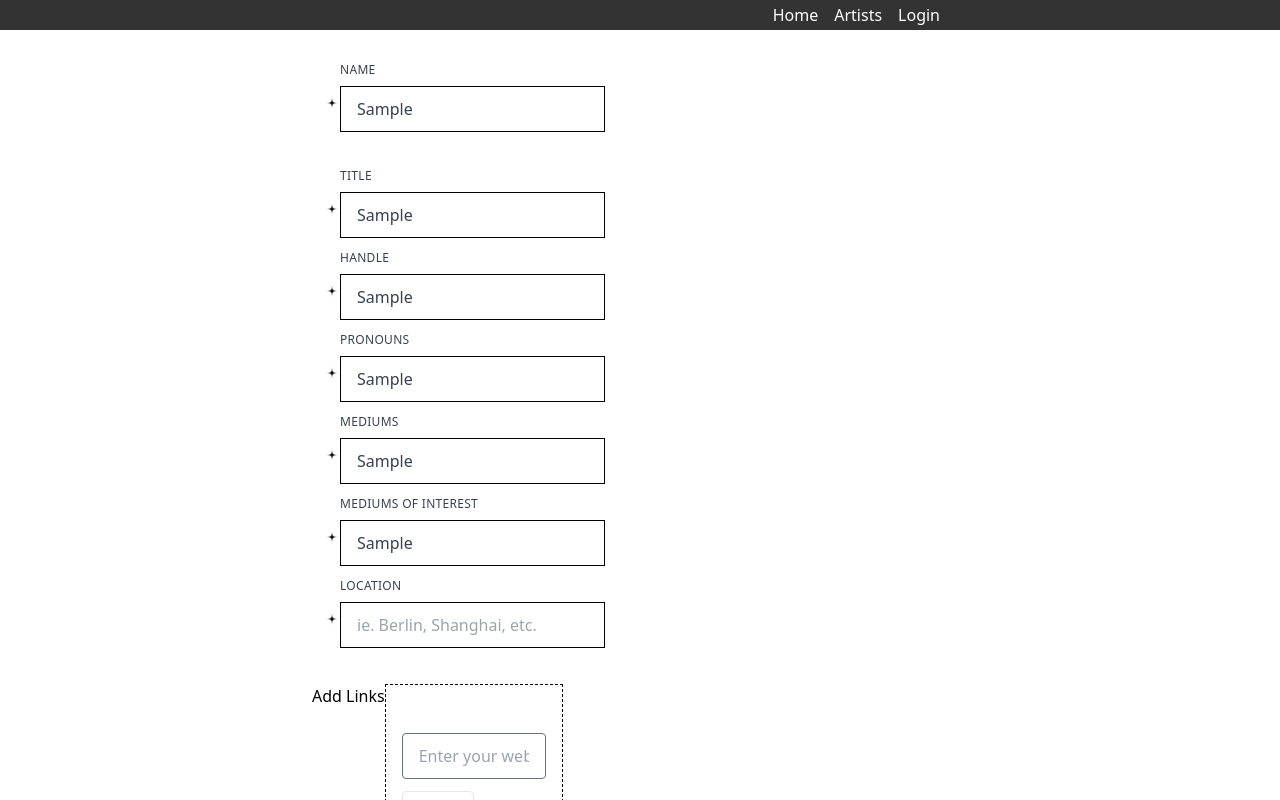
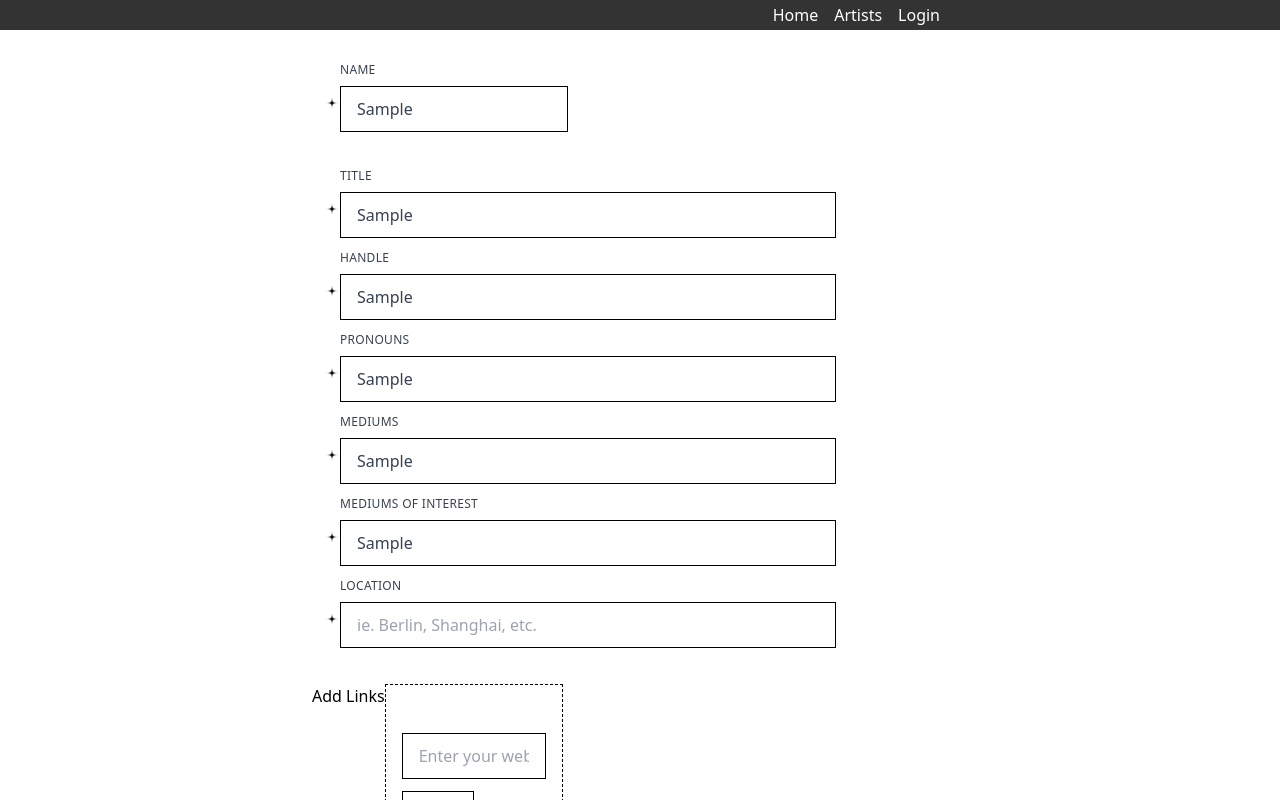
Before and after one commit to outputfield/outputfield_deprecated, a Next.js app: page /sign-up in a window 1280 px wide. Both pictures are taken after typing "Sample", "Sample", "Sample", "Sample", "Sample", "Sample" into the empty fields and a click on the button "+ ADD". Shown: the top 800 px of the page. Built offline with nearby package versions, Linux system fonts and the light colour scheme; no server answers.

Commit message:
icon prop on formInput, styling on FormInput, WIP fixing tabview height

```diff
--- a/components/formInput.tsx
+++ b/components/formInput.tsx
@@ -4,28 +4,31 @@ import { Path, UseFormRegister } from 'react-hook-form'
 import { ISignUpInputs } from './profileForm'
 
 type InputProps = {
-  label: Path<ISignUpInputs>;
   register: UseFormRegister<ISignUpInputs>;
+  name: string;
   placeholder?: string;
+  type?: string;
+  label?: Path<ISignUpInputs>;
   required?: boolean;
-  className?: string;
-  type?: string;
   disabled?: boolean;
+  icon?: boolean;
 };
 
 export default function FormInput({
   label,
   register,
+  name,
   placeholder,
   required,
   type,
   disabled,
+  icon,
   ...restProps
 }: InputProps) {
   return (
     <div className="flex w-full">
-      <Image src='/fourpointstar.svg' alt='star' width='16' height='16' />
-      <span>
+      {icon && <Image src='/fourpointstar.svg' alt='star' width='16' height='16' />}
+      <span className="w-full block">
         {label && (
           <label
             htmlFor={label}
@@ -36,14 +39,13 @@ export default function FormInput({
         <input
           id={label}
           disabled={disabled || false}
-          className="appearance-none block text-gray-700 border border-black py-3 px-4 mb-3 leading-tight focus:outline-none focus:bg-white"
+          className="w-full appearance-none text-gray-700 border border-black py-3 px-4 mb-3 leading-tight focus:outline-none focus:bg-white"
           placeholder={placeholder || ''}
           type={type || ''}
           {...restProps}
-          {...register(label, { required })}
+          {...register(name, { required })}
         />
       </span>
-
     </div>
   )
 }
--- a/components/profileForm.tsx
+++ b/components/profileForm.tsx
@@ -1,6 +1,6 @@
 import React, { useCallback, useReducer, useState, BaseSyntheticEvent } from 'react'
 import { useForm, useFieldArray, SubmitHandler } from 'react-hook-form'
-import Input from './formInput'
+import FormInput from './formInput'
 import { Button } from './button/button.component'
 import DropzoneComponent from './dropzoneComponent'
 import TabView from './tabView/tabView.component'
@@ -97,9 +97,7 @@ export default function ProfileForm({ onSubmit, isSubmitting, profile }: Props)
         <div className="fixed inset-0 flex items-center justify-center ">
           {/* The actual dialog panel  */}
           <Dialog.Panel className="mx-auto max-w-sm bg-white min-h-screen min-w-full">
-            {/* <Dialog.Title>Complete your order</Dialog.Title> */}
-
-            <div className="mt-0 sm:mt-0 sm:ml-4 flex justify-between border-b border-black border-dashed px-4 pb-4">
+            <div className="mt-2 sm:ml-4 flex justify-between px-4 pb-4">
               <button onClick={(e) => {
                 e.preventDefault()
                 setUploadOpen(false)
@@ -107,11 +105,9 @@ export default function ProfileForm({ onSubmit, isSubmitting, profile }: Props)
                 <Image src="/closeIcon.svg" alt="close" width={16} height={16} />
               </button>
             </div>
-            <div className="my-5 text-center">
-
+            <div className='mb-4 px-5 py-8 border-y border-black border-dashed h-full'>
               <TabView headers={['Upload', 'Embed']}>
-                <div className='UploadPanel'>
-
+                <div className="text-center">
                    We currently support:
                   <br /><br />
                   <ul>
@@ -120,9 +116,9 @@ export default function ProfileForm({ onSubmit, isSubmitting, profile }: Props)
                   <br />
                   <MemoDropzoneComponent uploadNum={uploadNum} />
                 </div>
-                <div className="EmbedPanel">
-                  {/* <Input placeholder="Link Youtuboe, Vime, SoundCloud, etc." label={`links.${uploadNum}.url`} {...register(`links.${uploadNum}.url`)} />
-          <Input placeholder="label" label={`links.${uploadNum}.label`} {...register(`links.${uploadNum}.label`)} /> */}
+                <div className="text-center">
+                  <FormInput register={register} placeholder="Link Youtuboe, Vime, SoundCloud, etc." name={`links.${uploadNum}.url`} />
+                  <FormInput register={register} placeholder="label" name={`links.${uploadNum}.label`} />
                   <Button>Embed</Button>
                 </div>
               </TabView>
@@ -135,13 +131,14 @@ export default function ProfileForm({ onSubmit, isSubmitting, profile }: Props)
         ((data: any, e: BaseSyntheticEvent) => onSubmit(e, data, Object.values(state))) as SubmitHandler<ISignUpInputs>)} className="w-full max-w-lg">
         <div className="flex flex-wrap -mx-3 mb-6">
           <div className="w-full md:w-1/2 px-3 mb-6 md:mb-0">
-            <Input
+            <FormInput
               register={register}
+              name="Name"
               label="Name"
               placeholder="Enter your name"
               type="text"
               required
-              // {...register("Name", { required: true })}
+              icon
             />
             {errors['Name'] && (
               <p className="text-red-500 text-xs italic">
@@ -152,45 +149,57 @@ export default function ProfileForm({ onSubmit, isSubmitting, profile }: Props)
         </div>
         <div className="flex flex-wrap -mx-3 mb-6">
           <div className="w-full px-3">
-            <Input
+            <FormInput
               register={register}
+              name="Title"
               label="Title"
-              placeholder="ie. suavepainter"
+              placeholder="Witch Gambler"
+              icon
             />
           </div>
           <div className="w-full px-3">
-            <Input
+            <FormInput
               register={register}
+              name="Handle"
               label="Handle"
               placeholder="ie. suavepainter"
+              icon
             />
           </div>
           <div className="w-full px-3">
-            <Input
+            <FormInput
               register={register}
+              name="Pronouns"
               label="Pronouns"
               placeholder="ie. they/them"
+              icon
             />
           </div>
           <div className="w-full px-3">
-            <Input
+            <FormInput
               register={register}
+              name="Mediums"
               label="Mediums"
-              placeholder="ie. they/them"
+              placeholder="wood, sound"
+              icon
             />
           </div>
           <div className="w-full px-3">
-            <Input
+            <FormInput
               register={register}
+              name="Mediums of Interest"
               label="Mediums of Interest"
-              placeholder="ie. they/them"
+              placeholder="graphite, metal sculpture"
+              icon
             />
           </div>
           <div className="w-full px-3">
-            <Input
+            <FormInput
               register={register}
+              name="Location"
               label="Location"
               placeholder="ie. Berlin, Shanghai, etc."
+              icon
             />
           </div>
         </div>
@@ -199,30 +208,34 @@ export default function ProfileForm({ onSubmit, isSubmitting, profile }: Props)
           <h2>Add Links</h2>
           <div className="w-full md:w-1/3 px-4 py-6 mb-6 md:mb-0 border border-dashed border-black">
             {fields.map((field, index) => (
-              <div className="py-6 grid grid-cols-2" key={field.id}>
-                {/* TODO: change these to Input component, add new "noLabel" prop to Input */}
-                <input
-                  className="appearance-none col-span-2 text-gray-700 border border-gray-200 rounded py-3 px-4 leading-tight focus:outline-none focus:bg-white focus:border-gray-500 mb-3"
-                  id="grid-website-url"
-                  type="text"
+              <div className="py-6 grid grid-cols-2 grid-flow-cols justify-items-stretch items-center" key={field.id}>
+                <div className='col-start-1 col-end-3'>
+                  <FormInput
+                    register={register}
+                    name={`links.${index}.url`}
                     placeholder="Enter your website"
-                  {...register(`links.${index}.url` as const)}
                   />
-                <input
-                  className="appearance-none col-span-1 text-gray-700 border border-gray-200 rounded py-3 px-4 leading-tight focus:outline-none focus:bg-white focus:border-gray-500"
-                  id="grid-website-label"
-                  type="text"
+                </div>
+                <div className='cols-span-1'>
+                  <FormInput
+                    register={register}
+                    name={`links.${index}.label`}
                     placeholder="Label"
-                  {...register(`links.${index}.label` as const)}
                   />
+                </div>
+                <div className='cols-span-1 justify-self-end'>
                   <button
-                  className="col-span-1 uppercase"
+                    className="uppercase"
                     onClick={(e) => {
                       e.preventDefault()
                       remove(index)}
                     }>
                   - Remove
                   </button>
+                </div>
+
+
+
               </div>
             ))}
             <button
--- a/components/tabView/tabView.component.tsx
+++ b/components/tabView/tabView.component.tsx
@@ -22,14 +22,14 @@ const TabView: React.FC<Props> = ({ headers, children }) => {
 
   return (
     <Tab.Group>
-      <Tab.List className="flex mb-0 ml-6 ml-list-none flex-wrap pt-10 pb-4 flex-row">
+      <Tab.List className="flex mb-0 ml-6 ml-list-none flex-wrap pb-4 flex-row">
         {headers?.map((header) => (
-          <Tab as={Fragment} key={header} className="-mb-px mr-2 last:mr-0 flex-auto text-left">
+          <Tab key={header}>
             {({ selected }) => (
               /* Use the `selected` state to conditionally style the selected tab. */
               <button
                 className={
-                  'text-s font-bold uppercase px-5 py-3 block leading-normal underline-offset-4 decoration-blue-600 decoration-2 ' +
+                  '-mb-px mr-2 last:mr-0 flex-auto text-left text-s font-bold uppercase px-5 py-3 block leading-normal underline-offset-4 decoration-blue-600 decoration-2 ' +
                       (selected
                         ? 'underline text-blue'
                         : 'no-underline')
@@ -44,8 +44,7 @@ const TabView: React.FC<Props> = ({ headers, children }) => {
       <Tab.Panels>
         {children.map((panel, index) => (
           <Tab.Panel
-            className='m-2 glow-red-lg shadow-lg'
-            id={'index'}
+            id={`${index}`}
             key={index}
           >
             {panel}
```
Lines whose indentation alone changed are shown as unchanged.
